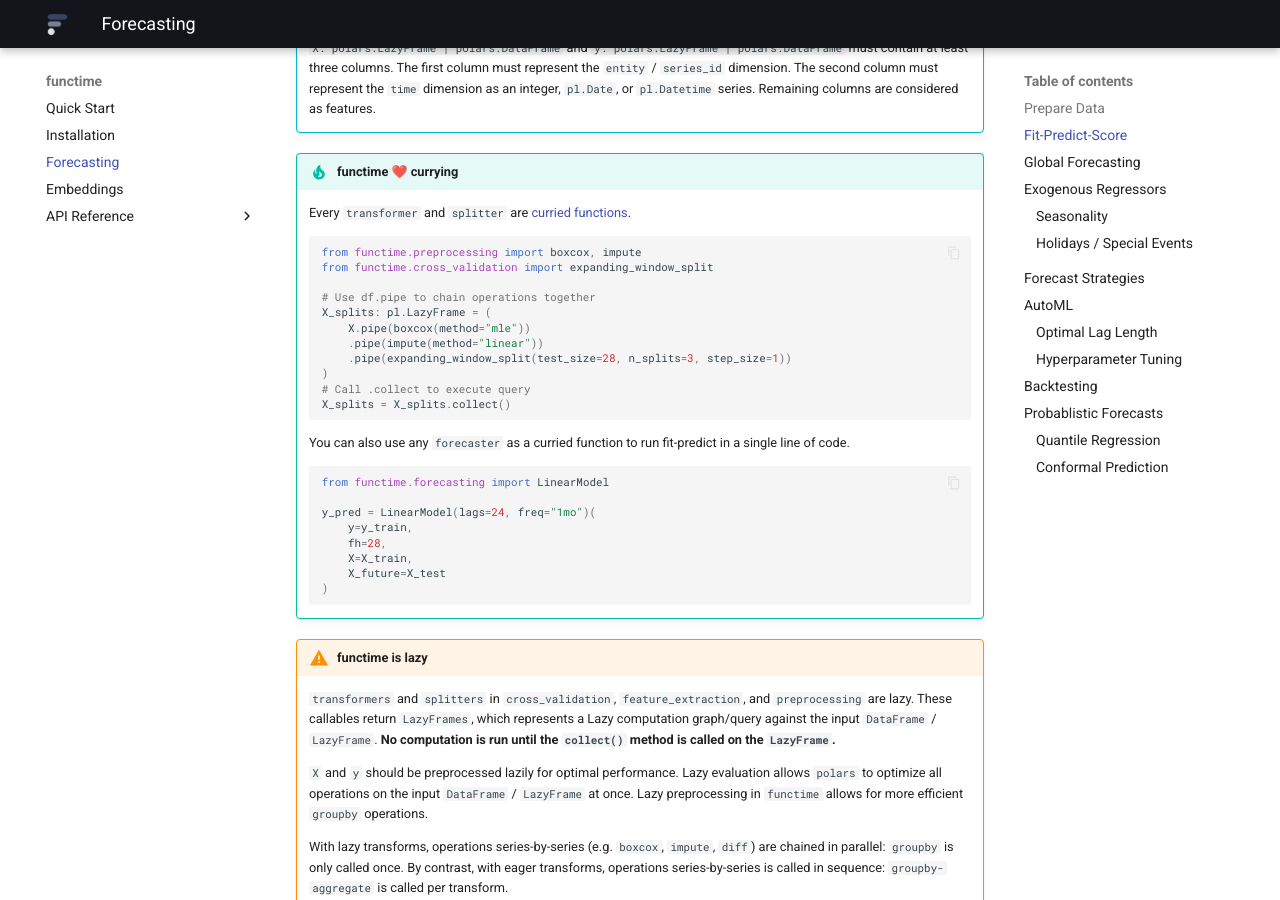
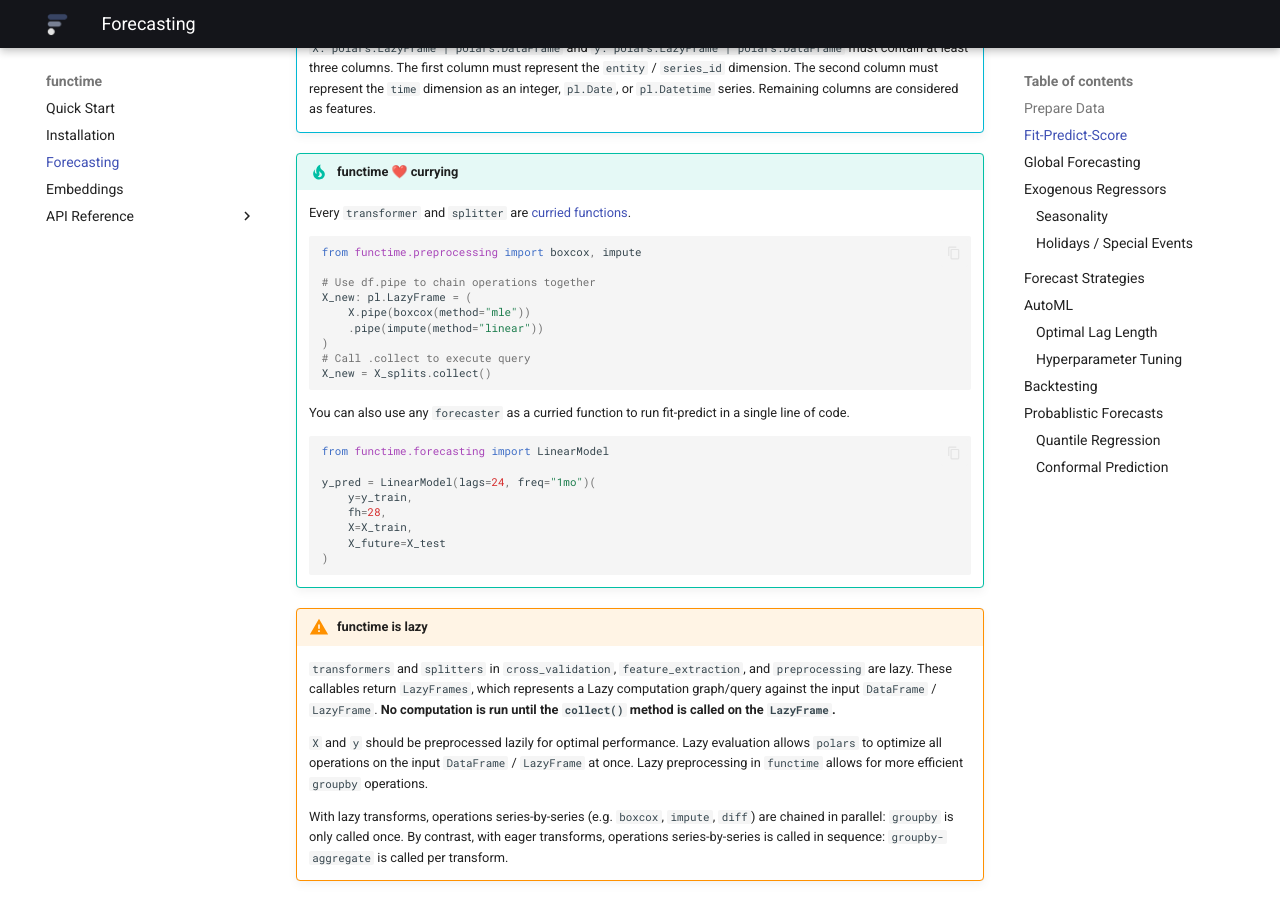
Before and after one commit to functime-org/functime, an MkDocs documentation site: the page built from docs/forecasting.md, in a window 1280 px wide and 900 px high, scrolled down 1376 px. Built offline with MkDocs 1.6.1 and Material for MkDocs 9.7.7, drawn with Linux system fonts in a browser that asks for light colours.

Commit message:
docs: Drop splitter from preprocessing sample

````diff
--- a/docs/forecasting.md
+++ b/docs/forecasting.md
@@ -73,16 +73,14 @@ scores = mase(y_true=y_test, y_pred=y_pred, y_train=y_train)
 
     ```python
     from functime.preprocessing import boxcox, impute
-    from functime.cross_validation import expanding_window_split
 
     # Use df.pipe to chain operations together
-    X_splits: pl.LazyFrame = (
+    X_new: pl.LazyFrame = (
         X.pipe(boxcox(method="mle"))
         .pipe(impute(method="linear"))
-        .pipe(expanding_window_split(test_size=28, n_splits=3, step_size=1))
     )
     # Call .collect to execute query
-    X_splits = X_splits.collect()
+    X_new = X_splits.collect()
     ```
 
     You can also use any `forecaster` as a curried function to run fit-predict in a single line of code.
````
Also changed, not shown: docs/index.md (+1 -5 lines).
